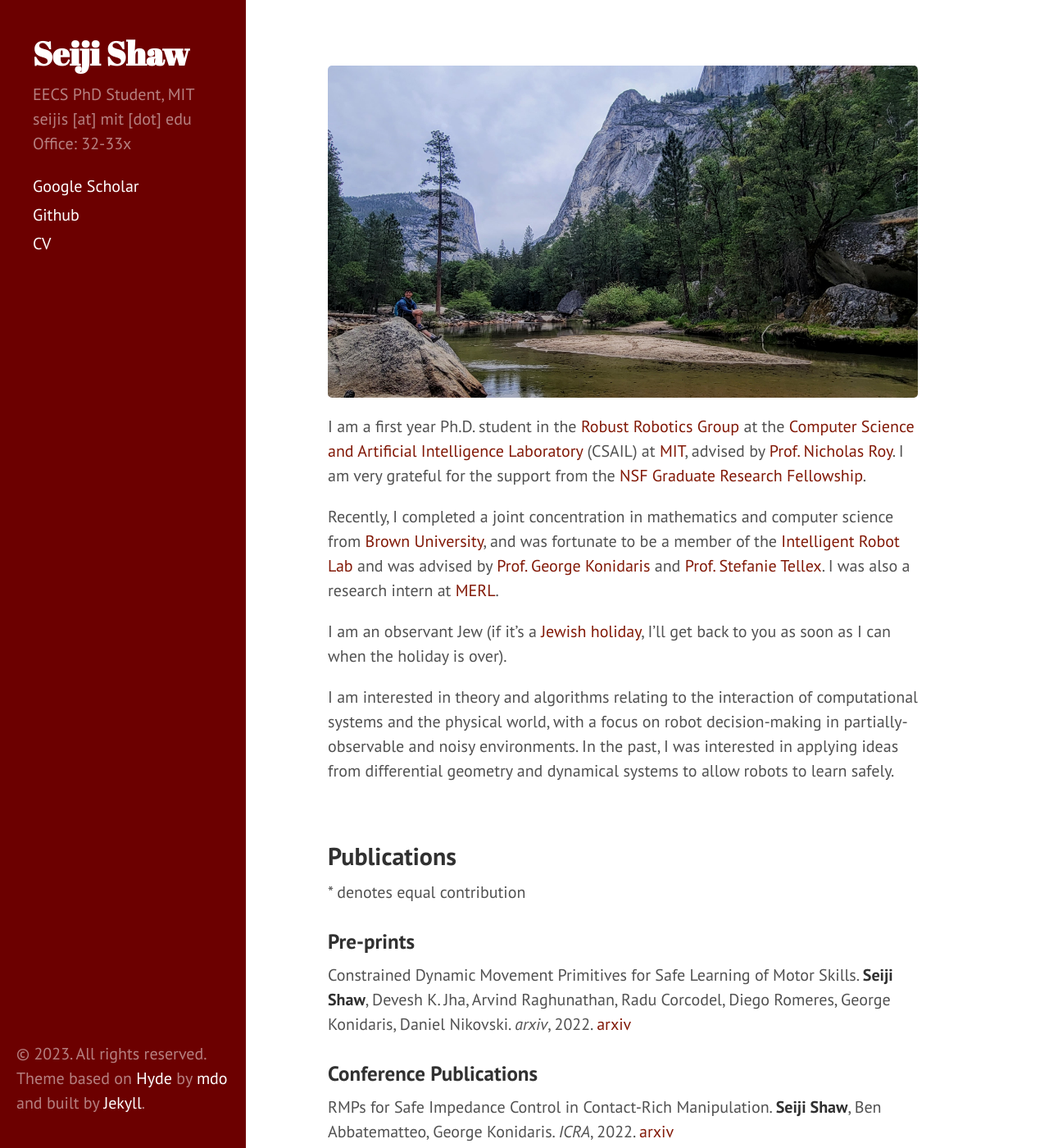
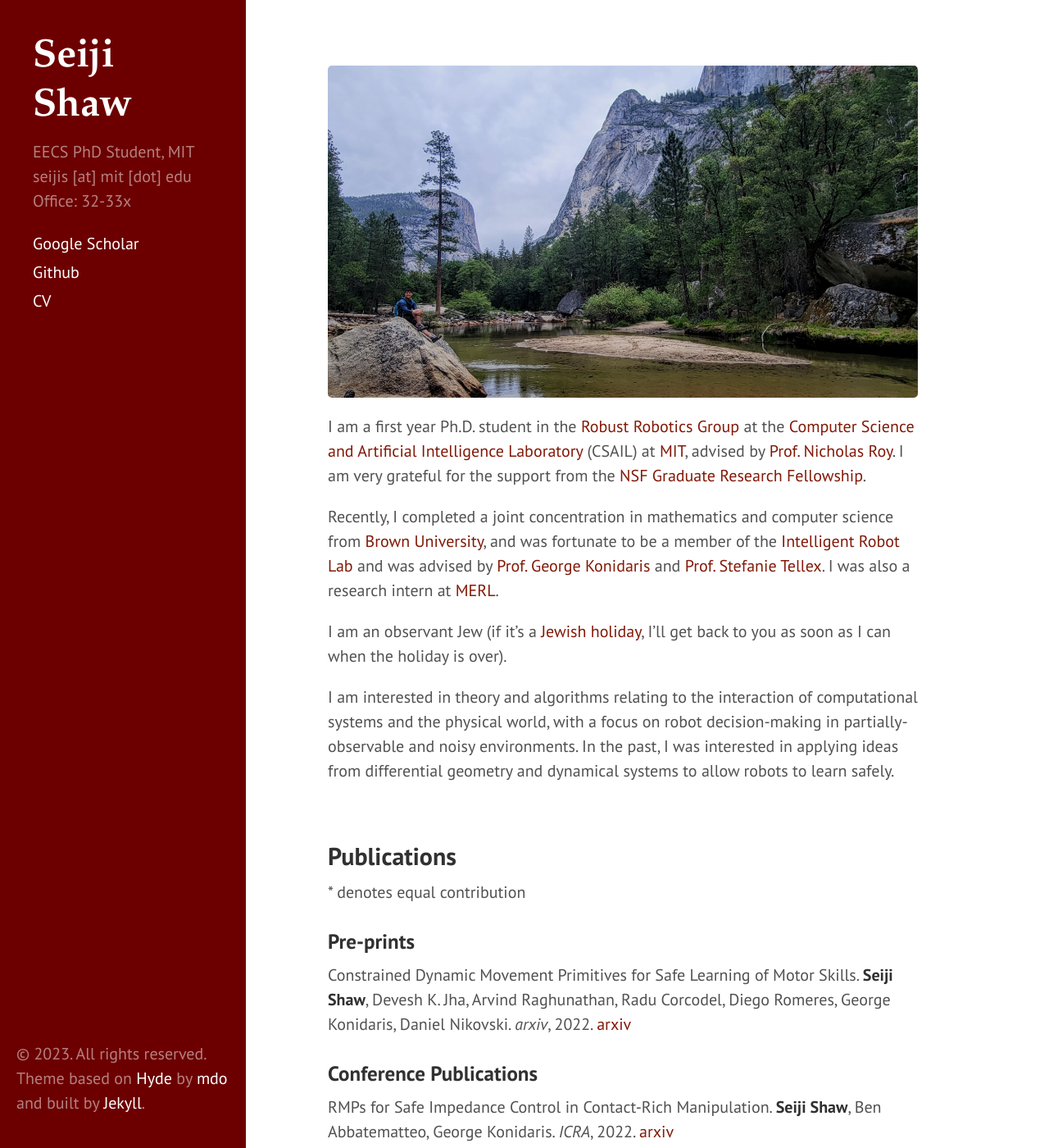
Before and after one commit to sageshoyu/sageshoyu.github.io, a Jekyll site: the page built from docs/index.md, in a window 1280 px wide and 1400 px high. Shown: the whole window at 82% size. Built offline with Jekyll 4.4.1, drawn with Linux system fonts in a browser that asks for light colours.

Commit message:
use web safe font for title

```diff
--- a/docs/public/css/hyde.css
+++ b/docs/public/css/hyde.css
@@ -79,8 +79,8 @@ html {
 .sidebar-about h1 {
   color: #fff;
   margin-top: 0;
-  font-family: "Abril Fatface", serif;
-  font-size: 2.00rem;
+  font-family: Garamond, serif;
+  font-size: 2.40rem;
 }
 
 /* Sidebar nav */
```
Also changed, not shown: 1 other file.
